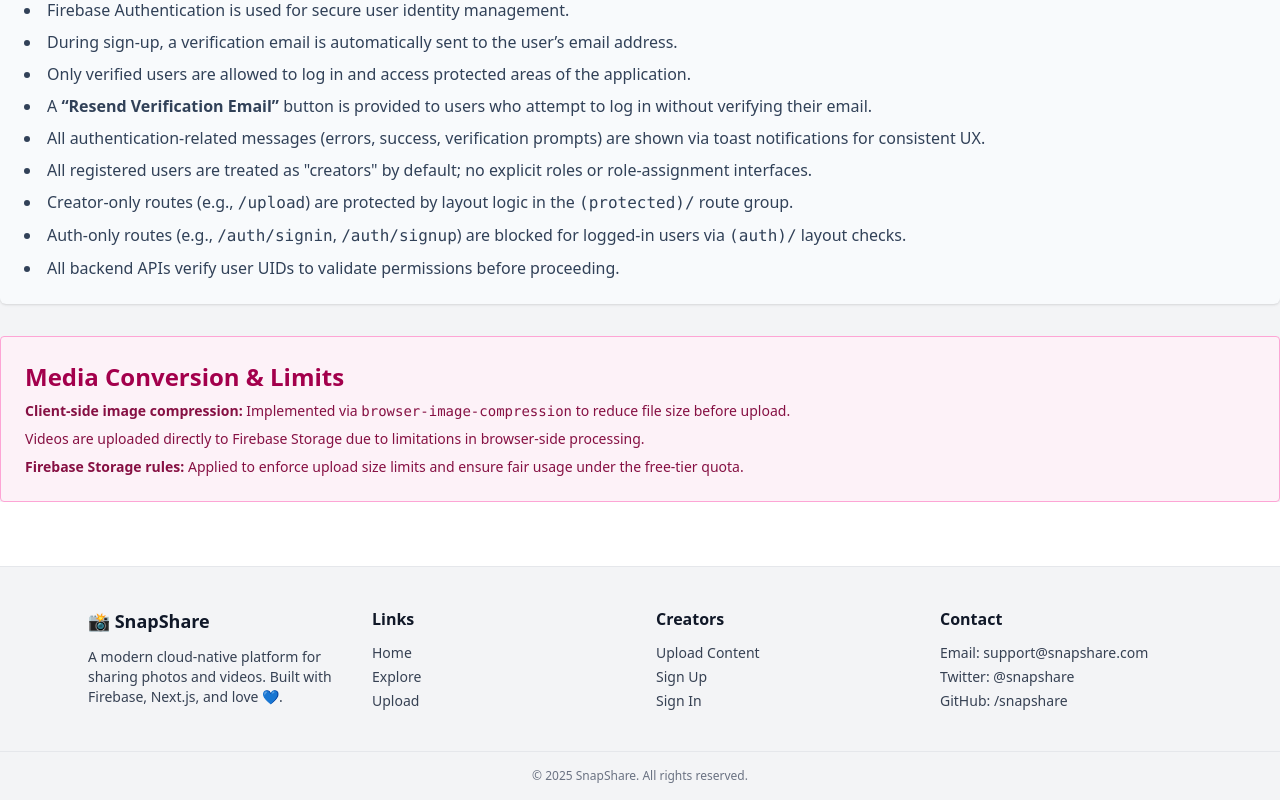
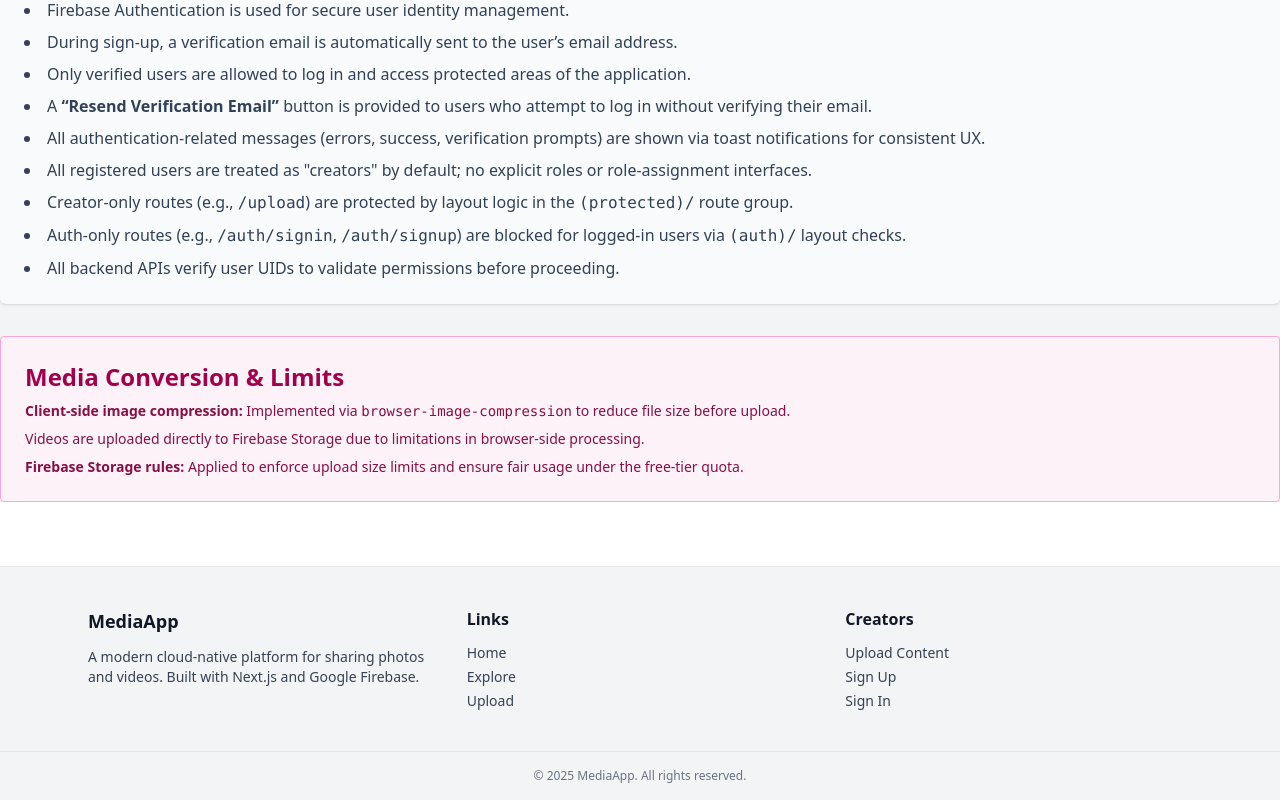
Before and after one commit to Salman-Irfan/nextjsMediaAppFirebase, a Next.js app: page / in a window 1280 px wide. Shown: the part 1514-2314 px from the top of the page. Built offline with nearby package versions, Linux system fonts and the light colour scheme; no server answers.

Commit message:
footer modifications

```diff
--- a/src/components/layouts/Footer.jsx
+++ b/src/components/layouts/Footer.jsx
@@ -4,60 +4,67 @@
 const Footer = () => {
   return (
     <footer className="bg-gray-100 dark:bg-gray-900 text-gray-700 dark:text-gray-300 mt-16 border-t border-gray-200 dark:border-gray-700">
-      <div className="max-w-6xl mx-auto px-6 py-10 grid grid-cols-1 sm:grid-cols-2 md:grid-cols-4 gap-8">
+      <div className="max-w-6xl mx-auto px-6 py-10 grid grid-cols-1 sm:grid-cols-2 md:grid-cols-3 gap-8">
         <div>
           <h4 className="text-lg font-semibold mb-3 text-gray-900 dark:text-white">
-            📸 SnapShare
+            MediaApp
           </h4>
           <p className="text-sm">
             A modern cloud-native platform for sharing photos and videos. Built
-            with Firebase, Next.js, and love 💙.
+            with Next.js and Google Firebase.
           </p>
         </div>
 
         <div>
-          <h5 className="font-semibold mb-3 text-gray-900 dark:text-white">Links</h5>
+          <h5 className="font-semibold mb-3 text-gray-900 dark:text-white">
+            Links
+          </h5>
           <ul className="space-y-1 text-sm">
             <li>
-              <Link href="/" className="hover:underline">Home</Link>
+              <Link href="/" className="hover:underline">
+                Home
+              </Link>
             </li>
             <li>
-              <Link href="/media" className="hover:underline">Explore</Link>
+              <Link href="/media" className="hover:underline">
+                Explore
+              </Link>
             </li>
             <li>
-              <Link href="/upload" className="hover:underline">Upload</Link>
+              <Link href="/upload" className="hover:underline">
+                Upload
+              </Link>
             </li>
           </ul>
         </div>
 
         <div>
-          <h5 className="font-semibold mb-3 text-gray-900 dark:text-white">Creators</h5>
+          <h5 className="font-semibold mb-3 text-gray-900 dark:text-white">
+            Creators
+          </h5>
           <ul className="space-y-1 text-sm">
             <li>
-              <Link href="/upload" className="hover:underline">Upload Content</Link>
+              <Link href="/upload" className="hover:underline">
+                Upload Content
+              </Link>
             </li>
             <li>
-              <Link href="/auth/signup" className="hover:underline">Sign Up</Link>
+              <Link href="/auth/signup" className="hover:underline">
+                Sign Up
+              </Link>
             </li>
             <li>
-              <Link href="/auth/signin" className="hover:underline">Sign In</Link>
+              <Link href="/auth/signin" className="hover:underline">
+                Sign In
+              </Link>
             </li>
-          </ul>
-        </div>
-
-        <div>
-          <h5 className="font-semibold mb-3 text-gray-900 dark:text-white">Contact</h5>
-          <ul className="space-y-1 text-sm">
-            <li>Email: support@snapshare.com</li>
-            <li>Twitter: @snapshare</li>
-            <li>GitHub: /snapshare</li>
           </ul>
         </div>
       </div>
 
       <div className="text-center text-xs py-4 border-t border-gray-200 dark:border-gray-700">
         <p className="text-gray-500 dark:text-gray-500">
-          &copy; {new Date().getFullYear()} SnapShare. All rights reserved.
+          &copy; {new Date().getFullYear()} MediaApp. All rights reserved.
         </p>
       </div>
     </footer>
```
